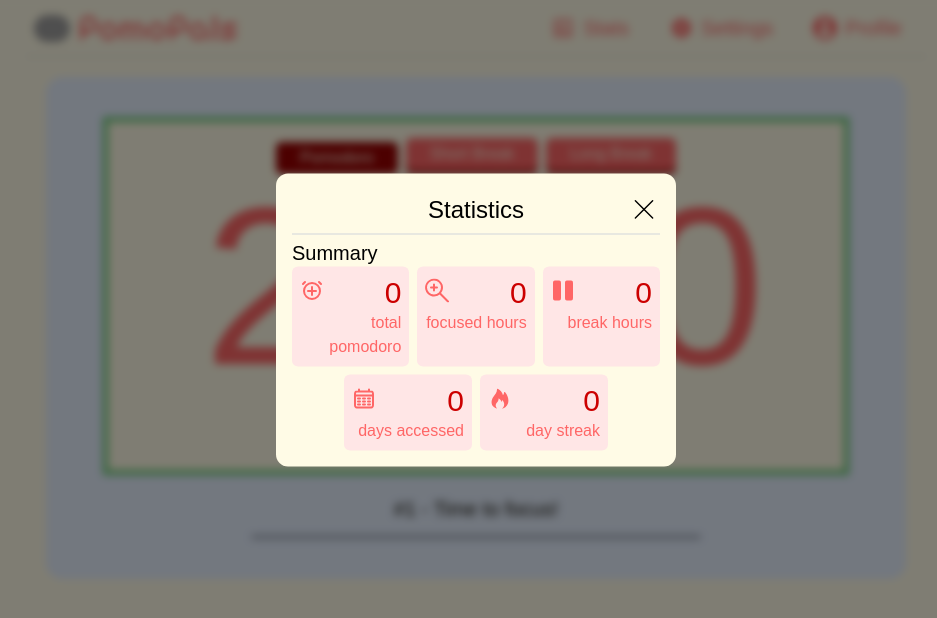
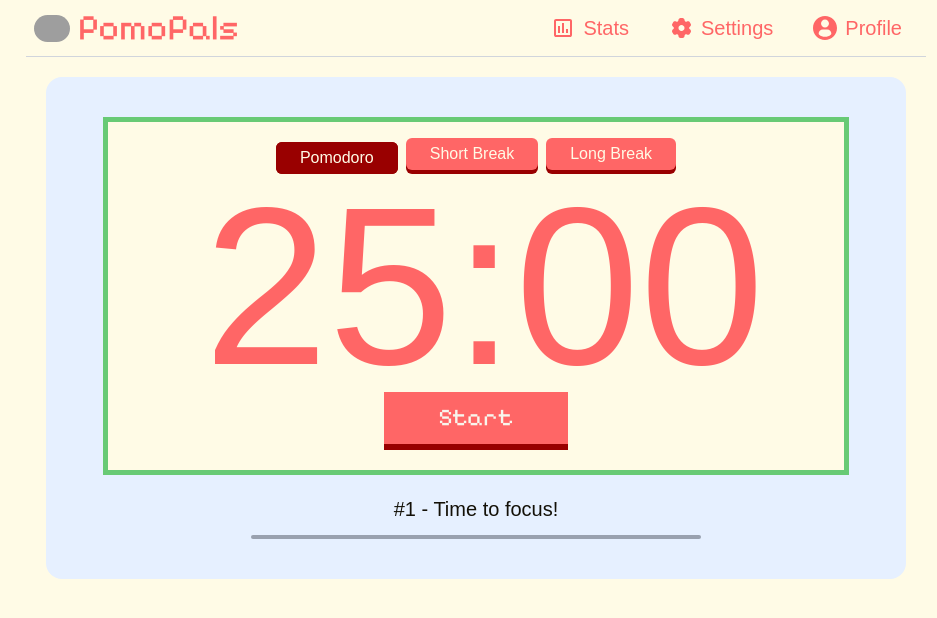
Before and after one commit to notsoeazy/PomoPals, a website with bundled scripts: page index.html in a window 1280 px wide. Shown: the whole page, without its empty margins (164-1101 px from the left). Built offline with nearby package versions, Linux system fonts and the light colour scheme; grey boxes are pictures that could not be loaded; a web font is replaced by a local one.

```diff
--- a/index.html
+++ b/index.html
@@ -234,10 +234,10 @@
     </main>
 
     <!-- MODALS -->
-    <div id="overlay" class="bg-[rgba(0,0,0,0.5)] backdrop-blur-xs fixed inset-0 z-40 min-h-dvh"></div>
+    <div id="overlay" class="bg-[rgba(0,0,0,0.5)] backdrop-blur-xs fixed inset-0 z-40 min-h-dvh hidden"></div>
 
     <!-- Stats -->
-    <div id="stats-modal" class="max-w-[400px] w-8/10 bg-background-50 rounded-xl absolute left-1/2 top-1/3 sm:top-2/5 -translate-x-1/2 -translate-y-1/2 flex-col p-4 select-none z-50">
+    <div id="stats-modal" class="hidden max-w-[400px] w-8/10 bg-background-50 rounded-xl absolute left-1/2 top-1/3 sm:top-2/5 -translate-x-1/2 -translate-y-1/2 flex-col p-4 select-none z-50">
 
       <!-- Top part -->
       <div class="flex justify-center items-center relative p-1">
@@ -316,12 +316,11 @@
             <p>day streak</p>
           </div>
         </div>
-
+      </div>
     </div>
 
     <!-- Settings -->
-    <div id="settings-modal"
-      class="hidden max-w-[400px] w-8/10 bg-background-50 rounded-xl absolute left-1/2 top-1/3 sm:top-2/5 -translate-x-1/2 -translate-y-1/2 flex-col p-4 select-none z-50">
+    <div id="settings-modal" class="hidden max-w-[400px] w-8/10 bg-background-50 rounded-xl absolute left-1/2 top-1/3 sm:top-2/5 -translate-x-1/2 -translate-y-1/2 flex-col p-4 select-none z-50">
 
       <!-- Top part -->
       <div class="flex justify-center items-center relative p-1">
@@ -422,6 +421,7 @@
 
       </div>
     </div>
+
   </div>
 </body>
 
```
Lines whose indentation alone changed are shown as unchanged.
